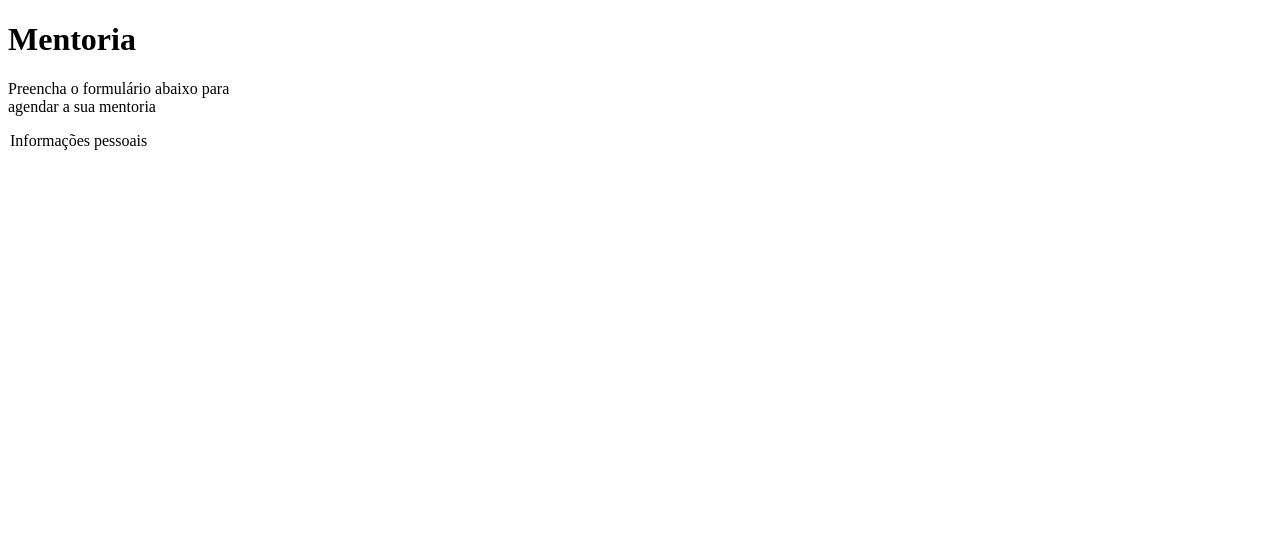
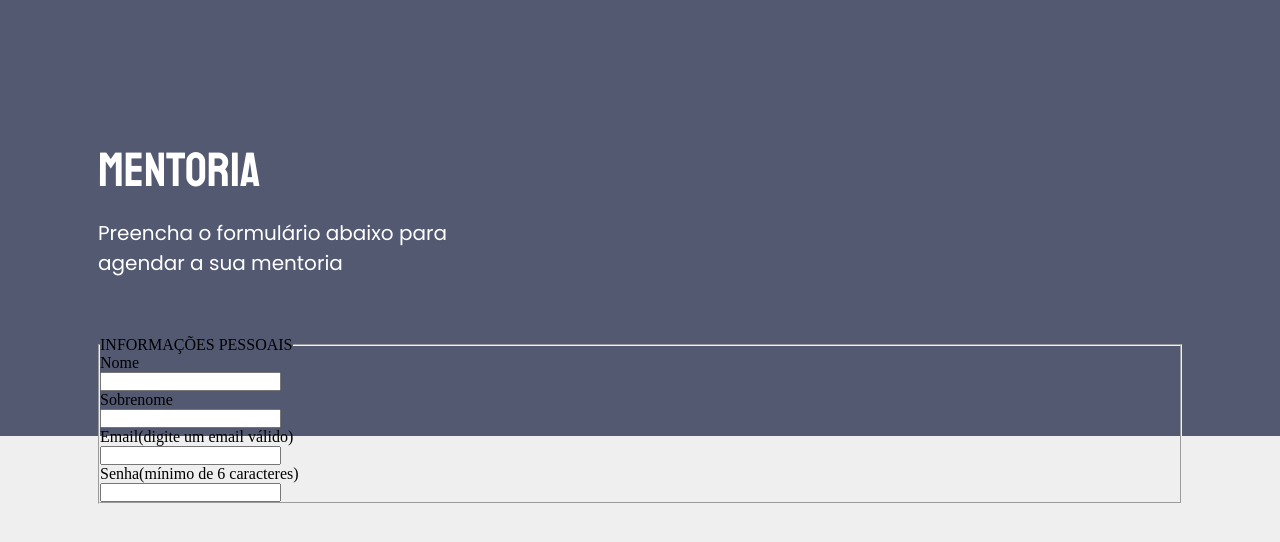
Before and after one commit to bpinheiro8/projeto-formulario-mentoria, a plain HTML site: page index.html in a window 1280 px wide. Drawn offline with Linux system fonts and the light colour scheme.

Commit message:
creating and styling form

```diff
--- a/index.html
+++ b/index.html
@@ -1,20 +1,37 @@
 <!DOCTYPE html>
 <html lang="pt-br">
   <head>
+    <link rel="preconnect" href="https://fonts.googleapis.com" />
+    <link rel="preconnect" href="https://fonts.gstatic.com" crossorigin />
     <meta charset="UTF-8" />
     <meta name="viewport" content="width=device-width, initial-scale=1.0" />
     <title>Mentoria</title>
     <link rel="shortcut icon" href="./assets/brain.svg" type="image/x-icon" />
+    <link rel="stylesheet" href="style.css" />
+    <link href="https://fonts.googleapis.com/css2?family=Poppins&family=Staatliches&display=swap" rel="stylesheet" />
   </head>
   <body>
-    <header>
-      <h1>Mentoria</h1>
-      <p>Preencha o formulário abaixo para <br />agendar a sua mentoria</p>
-    </header>
-    <main>
-      <form>
-        <legend>Informações pessoais</legend>
-      </form>
-    </main>
+    <form>
+      <div class="wrapper">
+        <h1>Mentoria</h1>
+        <p>Preencha o formulário abaixo para <br />agendar a sua mentoria</p>
+
+        <fieldset class="wrapper-info-pessoal">
+          <legend>INFORMAÇÕES PESSOAIS</legend>
+
+          <label for="event-name">Nome</label>
+          <input type="text" id="event-name" />
+
+          <label for="event-lastname">Sobrenome</label>
+          <input type="text" id="event-lastname" />
+
+          <label for="event-email">Email<span>(digite um email válido)</span></label>
+          <input type="email" id="event-email" />
+
+          <label for="event-password">Senha<span>(mínimo de 6 caracteres)</span></label>
+          <input type="password" id="event-password" />
+        </fieldset>
+      </div>
+    </form>
   </body>
 </html>
--- a/style.css
+++ b/style.css
@@ -0,0 +1,49 @@
+/*
+font-family: 'Poppins', sans-serif;
+font-family: 'Staatliches', sans-serif;
+*/
+
+* {
+  margin: 0;
+  padding: 0;
+}
+
+body {
+  background: #efefef;
+}
+
+body::before {
+  content: "";
+  background: #535971;
+  height: 436px;
+  width: 100%;
+  position: absolute;
+  z-index: -1;
+}
+
+.wrapper {
+  width: 1084px;
+  min-height: 300px;
+  margin: auto;
+}
+
+.wrapper h1 {
+  font-family: "Staatliches", sans-serif;
+  font-size: 48px;
+  color: #ffffff;
+  font-weight: normal;
+  padding-top: 140px;
+}
+
+.wrapper p {
+  font-family: "Poppins", sans-serif;
+  font-size: 20px;
+  color: #ffffff;
+  font-weight: normal;
+  padding: 18px 0 58px 0;
+}
+
+.wrapper-info-pessoal input {
+  display: flex;
+  flex-direction: row;
+}
```
